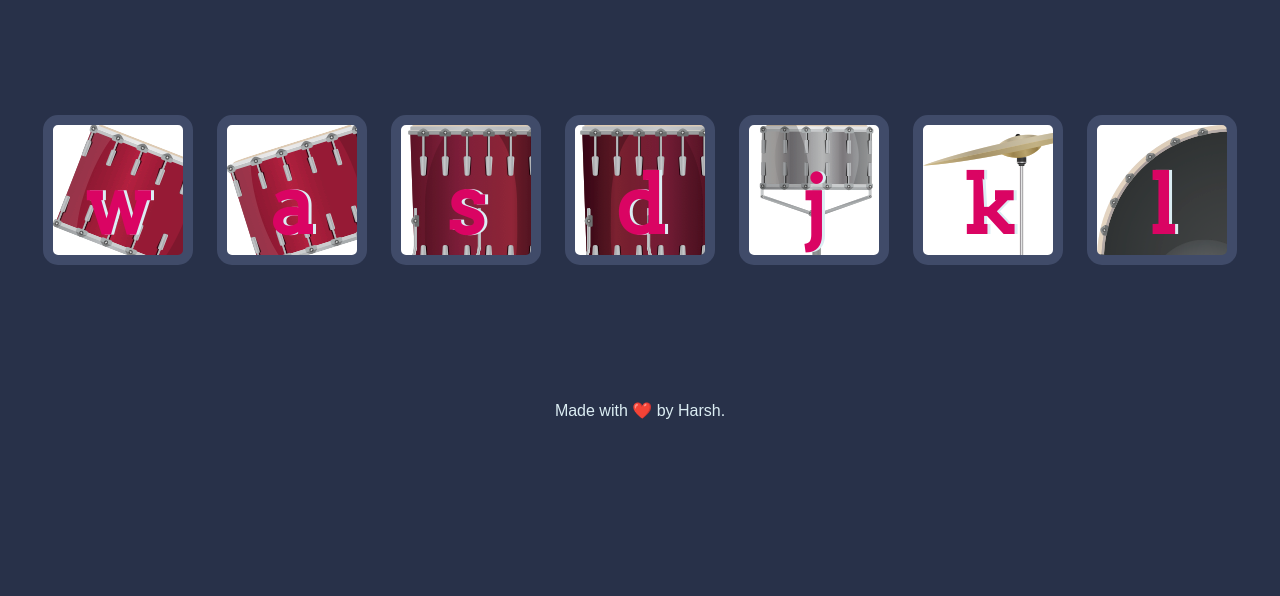
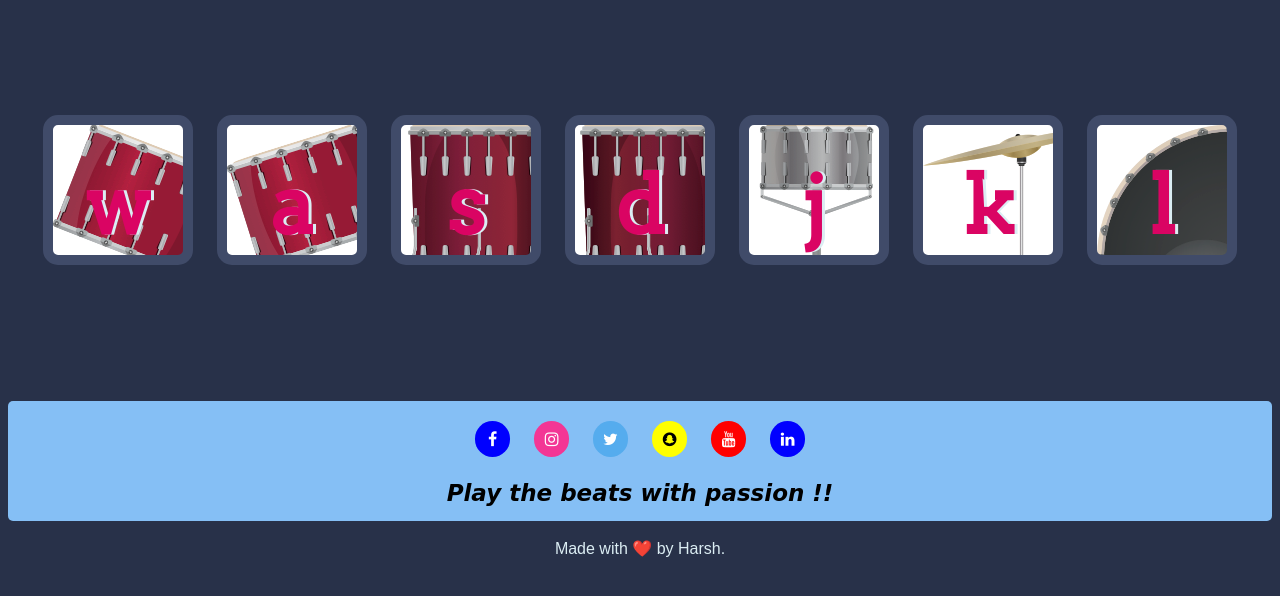
Before and after one commit to harshror/Drum-kit, a plain HTML site: page index.html in a window 1280 px wide. Shown: the part 174-770 px from the top of the page. Drawn offline with Linux system fonts and the light colour scheme.

Commit message:
Add files via upload

```diff
--- a/index.html
+++ b/index.html
@@ -6,6 +6,8 @@
   <title>Drum Kit</title>
   <link rel="stylesheet" href="styles.css">
   <link href="https://fonts.googleapis.com/css?family=Arvo" rel="stylesheet">
+  <link rel="stylesheet" href="https://cdnjs.cloudflare.com/ajax/libs/font-awesome/4.7.0/css/font-awesome.min.css">
+
 </head>
 
 <body>
@@ -23,6 +25,19 @@
 
   <p id="hover-text" class="hover"></p>
 
+  <div class="social">
+    <center>
+      <a href="#" class="fa fa-facebook"></a> &emsp;
+      <a href="#" class="fa fa-instagram"></a> &emsp;
+      <a href="#" class="fa fa-twitter"></a>  &emsp;
+      <a href="#" class="fa fa-snapchat"></a> &emsp;
+      <a href="#" class="fa fa-youtube"></a> &emsp;
+      <a href="#" class="fa fa-linkedin"></a>
+    </center>
+
+    <p><b> <i> Play the beats with passion !! </i> </b></p>
+  </div>
+  <br>
   <script src="index.js"></script>
 
   <footer>
--- a/styles.css
+++ b/styles.css
@@ -10,7 +10,56 @@ h1 {
   text-shadow: 3px 0 #DA0463;
 
 }
+.social{
+  background-color: rgb(133, 191, 245);
+  width: 100%;
+  height: 120px;
+  border-radius: 5px;
+}
 
+.social p{
+  font-family: cursive;
+  font-size: 23px;
+}
+
+.fa{
+  margin-top: 20px;
+  padding: 10px;
+  width: 15px;
+  text-align: center;
+  font-size: 20px;
+  opacity: 1;
+  border-radius: 20px;
+  text-decoration: none;
+}
+.fa:hover{
+  cursor: pointer;
+  color: black;
+}
+.fa-facebook{
+  background-color: blue;
+  color: white;
+}
+.fa-twitter{
+  background-color: #55ACEE;
+  color: white;
+}
+.fa-instagram{
+  background-color: rgb(243, 54, 149);
+  color: white;
+}
+.fa-snapchat{
+  background-color: yellow;
+  color: black;
+}
+.fa-youtube{
+  background-color: red;
+  color: white;
+}
+.fa-linkedin{
+  background-color: blue;
+  color: white;
+}
 footer {
   color: #DBEDF3;
   font-family: sans-serif;
```
